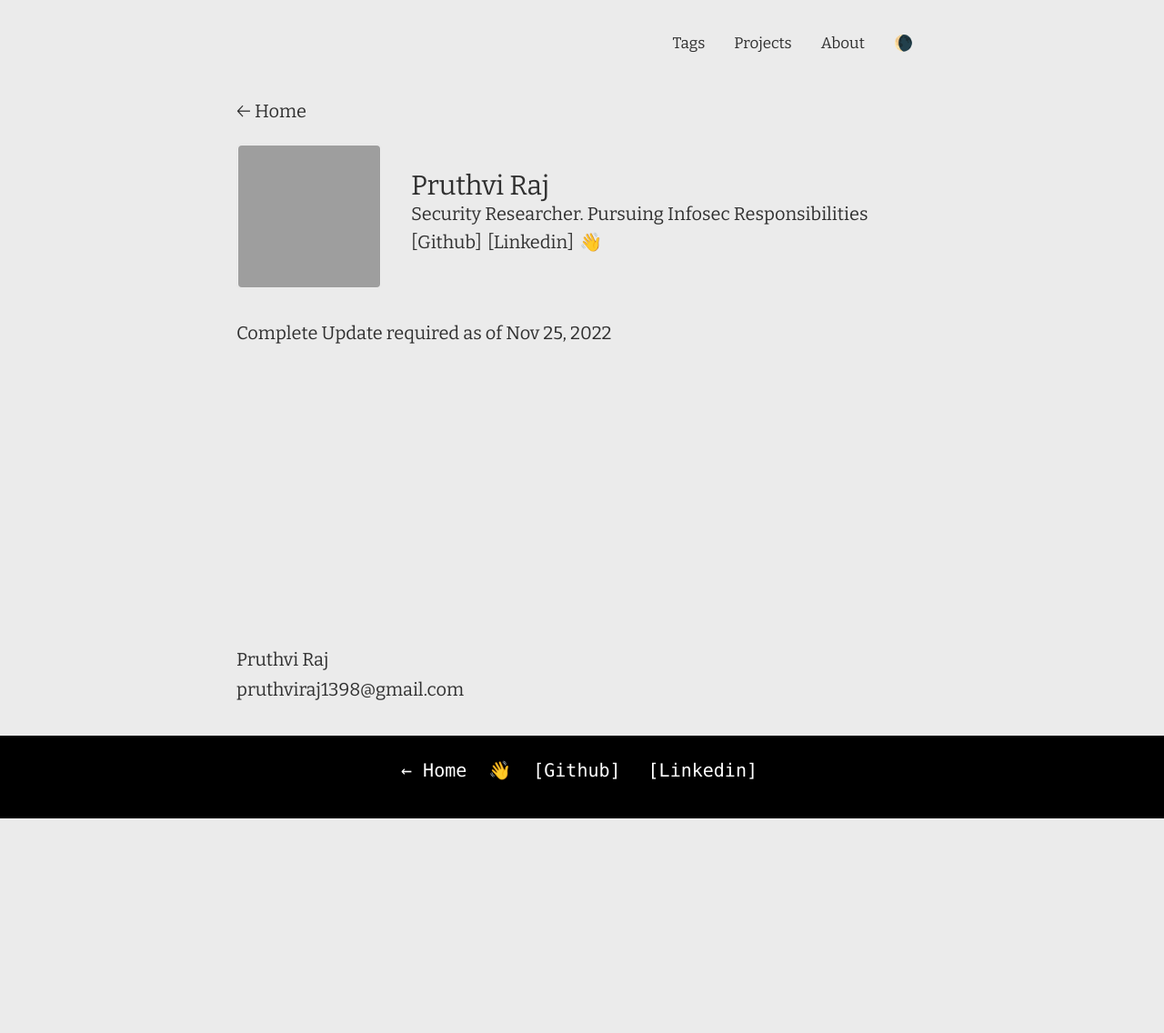
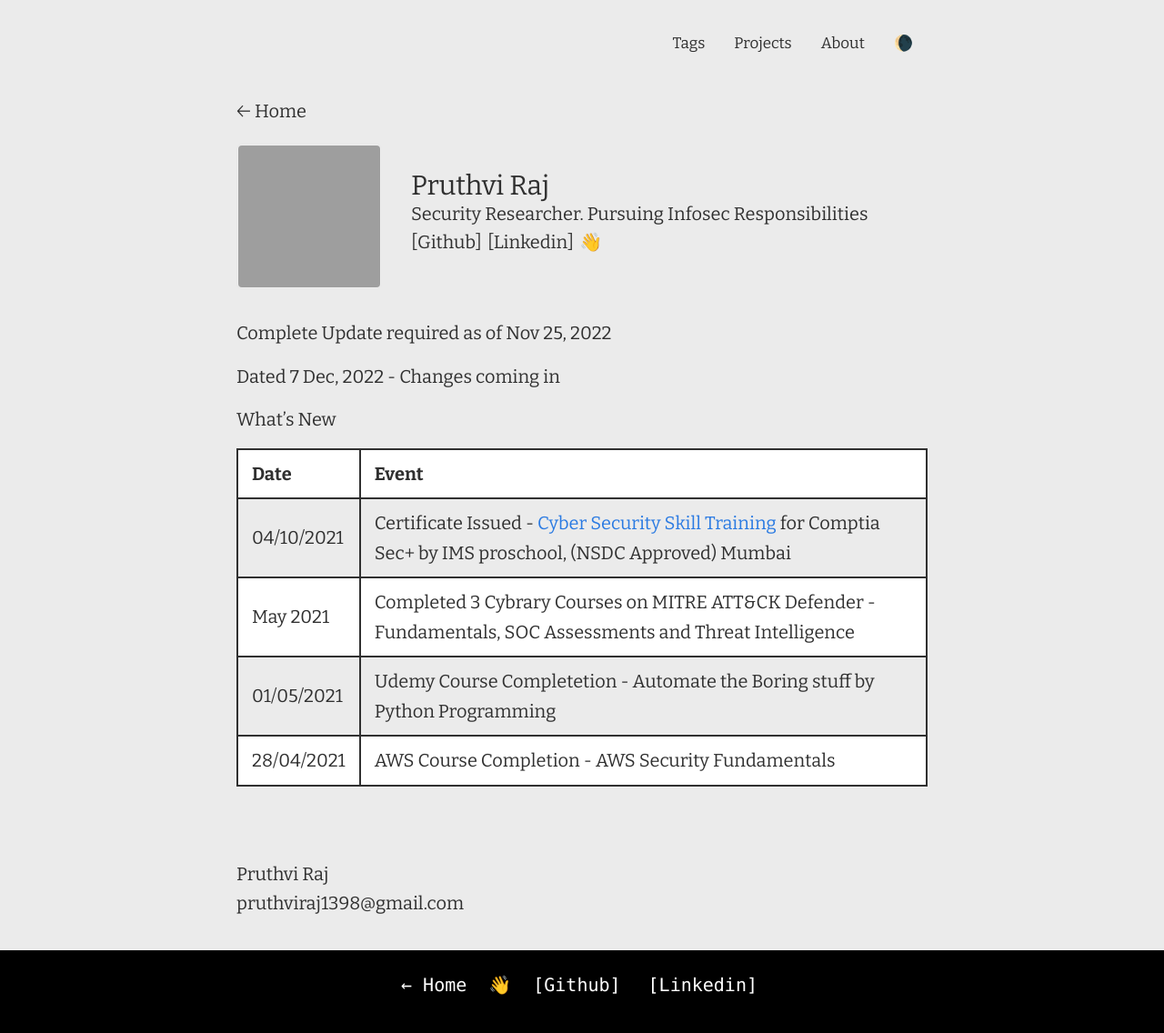
Before and after one commit to pruthvirajbhat/website-portfolio-old-uno, a Jekyll site: the page built from about.md, in a window 1280 px wide. Shown: the whole page at 91% size. Built offline with Jekyll 4.4.1, drawn with Linux system fonts in a browser that asks for light colours; before the commit the page ends 900 px from its top, so only the background shows below that; grey boxes are pictures that could not be loaded.

Commit message:
what's new added

```diff
--- a/about.md
+++ b/about.md
@@ -2,3 +2,14 @@
 layout: about
 ---
 Complete Update required as of Nov 25, 2022
+
+Dated 7 Dec, 2022 - Changes coming in
+
+What's New
+
+| Date | Event |
+| ---- | ----- |
+| 04/10/2021 | Certificate Issued - [Cyber Security Skill Training](https://www.linkedin.com/feed/update/urn:li:activity:6853577124373254144/) for Comptia Sec+ by IMS proschool, (NSDC Approved) Mumbai |
+| May 2021 | Completed 3 Cybrary Courses on MITRE ATT&CK Defender - Fundamentals, SOC Assessments and Threat Intelligence |
+| 01/05/2021 | Udemy Course Completetion - Automate the Boring stuff by Python Programming |
+| 28/04/2021 | AWS Course Completion - AWS Security Fundamentals |
```
